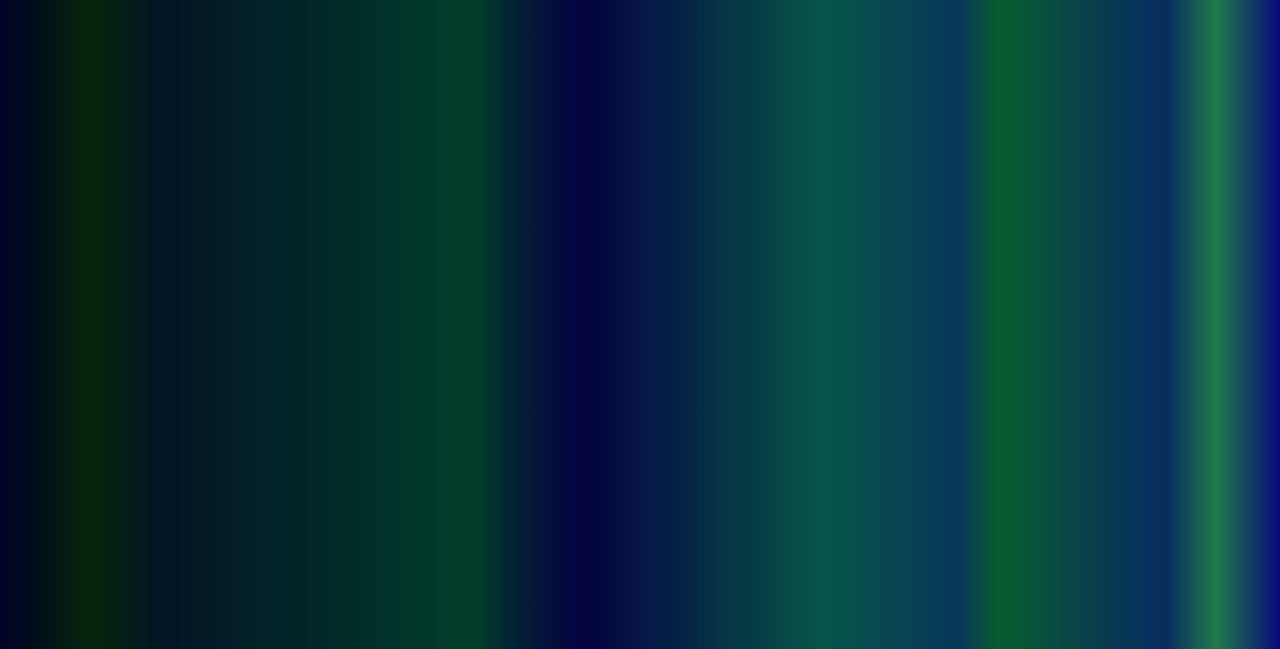
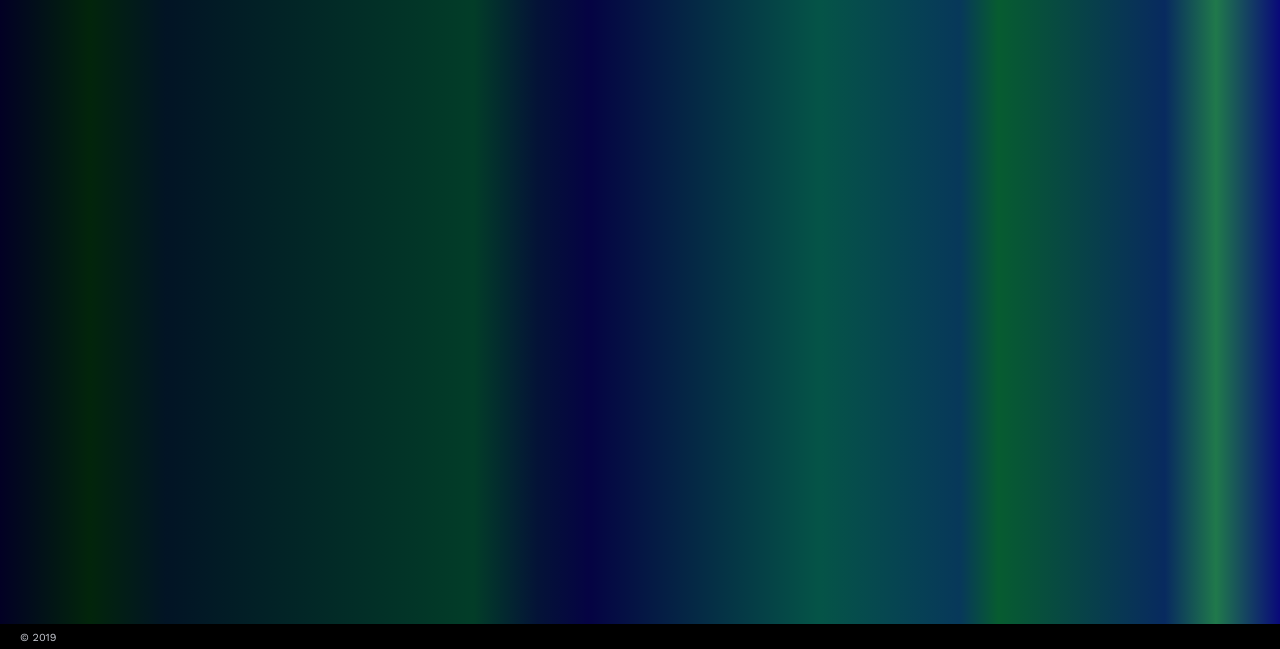
Before and after one commit to Andrew614/album-collection-restful-api, a plain HTML site: page front-end/songTemplate.html in a window 1280 px wide. Shown: the part 151-800 px from the top of the page. Drawn offline with nearby package versions, Linux system fonts and the light colour scheme.

Commit message:
add footer to songTemplate.html

```diff
--- a/front-end/songTemplate.html
+++ b/front-end/songTemplate.html
@@ -31,8 +31,10 @@
                 </section>
             </div>
         </main>
+        <footer class="footer">
+            <small class="footer__text">&copy; 2019</small>
+        </footer>
     </div>
-
 </body>
 
 </html>
```
